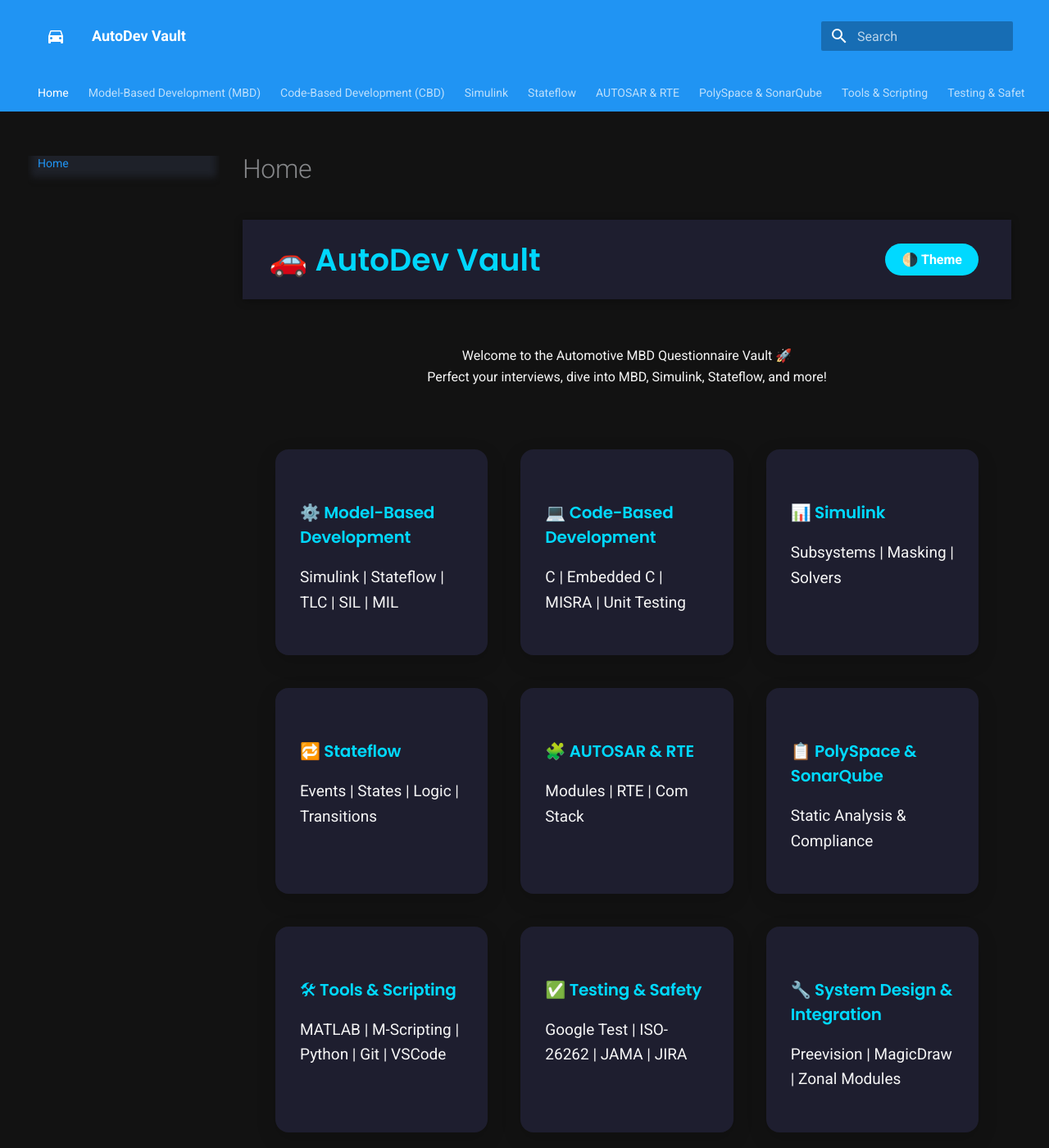
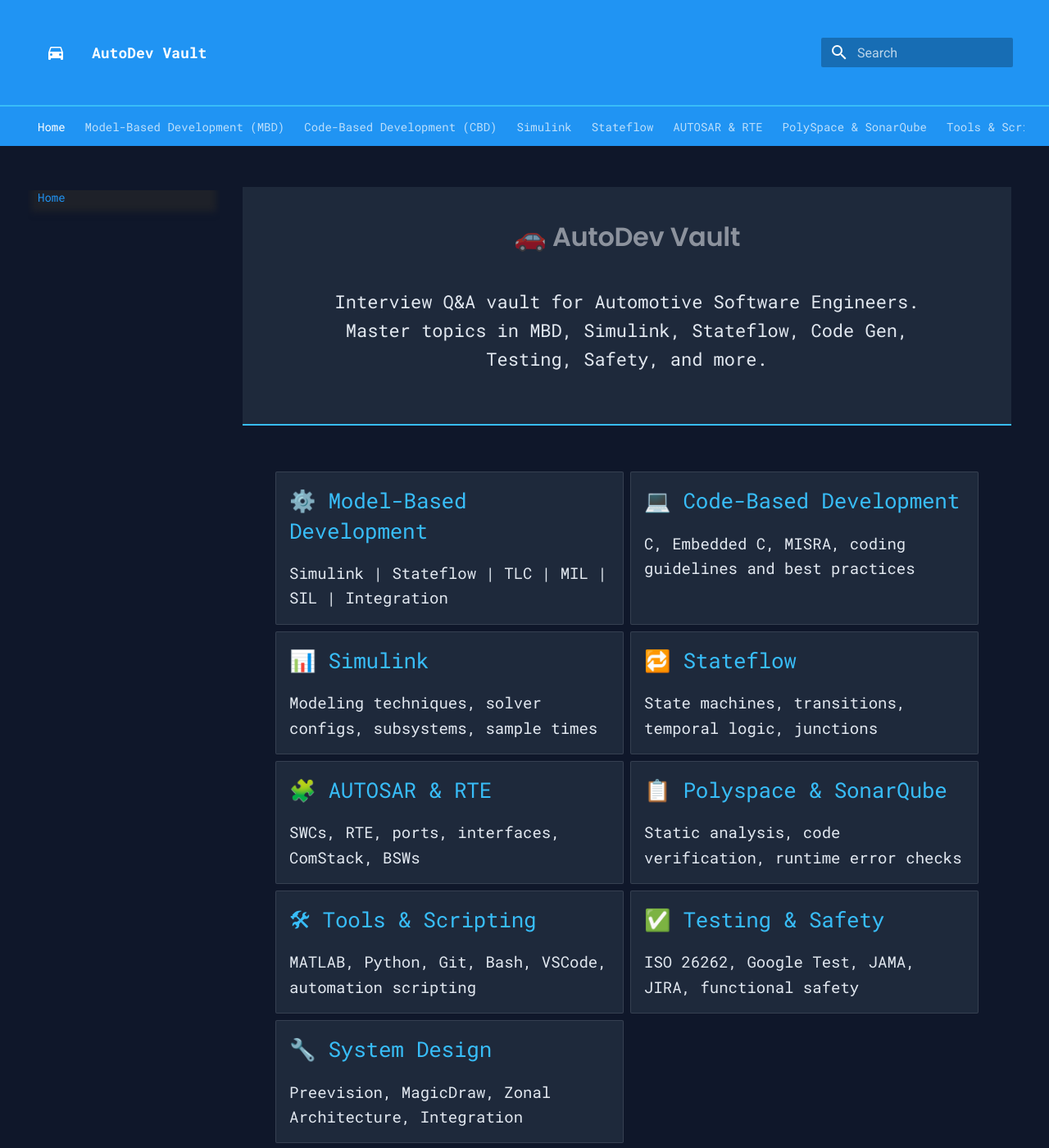
Before and after one commit to Mahija07/Automotive_MBD_questionnaire, an MkDocs documentation site: the page built from docs/index.md, in a window 1280 px wide and 1400 px high. Shown: the whole window at 82% size. Built offline with MkDocs 1.6.1 and Material for MkDocs 9.7.7, drawn with Linux system fonts in a browser that asks for light colours; some of the changed text lies outside the part shown.

Commit message:
Updated styles

```diff
--- a/docs/index.md
+++ b/docs/index.md
@@ -4,13 +4,13 @@
   <meta charset="UTF-8" />
   <meta name="viewport" content="width=device-width, initial-scale=1.0"/>
   <title>AutoDev Vault</title>
-  <link href="https://fonts.googleapis.com/css2?family=Poppins:wght@600&family=Roboto&display=swap" rel="stylesheet">
+  <link href="https://fonts.googleapis.com/css2?family=Roboto+Mono&family=Poppins:wght@600&display=swap" rel="stylesheet">
   <style>
     :root {
-      --bg-dark: #121212;
-      --card-dark: #1e1e2f;
-      --text-dark: #f5f5f5;
-      --accent-dark: #00d9ff;
+      --bg-dark: #0f172a;
+      --card-dark: #1e293b;
+      --text-dark: #e2e8f0;
+      --accent-dark: #38bdf8;
     }
 
     html[data-theme="dark"] {
@@ -22,82 +22,61 @@
 
     body {
       margin: 0;
-      font-family: 'Roboto', sans-serif;
+      font-family: 'Roboto Mono', monospace;
       background-color: var(--bg);
       color: var(--text);
-      transition: background-color 0.3s ease, color 0.3s ease;
     }
 
     header {
       background-color: var(--card);
-      position: sticky;
-      top: 0;
-      z-index: 1000;
-      padding: 1rem 2rem;
-      display: flex;
-      justify-content: space-between;
-      align-items: center;
-      box-shadow: 0 2px 10px rgba(0, 0, 0, 0.3);
+      padding: 2rem;
+      text-align: center;
+      border-bottom: 2px solid var(--accent);
     }
 
-    .logo {
+    header h1 {
       font-family: 'Poppins', sans-serif;
-      font-size: 1.8rem;
-      font-weight: 600;
+      font-size: 3rem;
       color: var(--accent);
-      animation: pulse 2s infinite alternate;
+      margin: 0;
     }
 
-    @keyframes pulse {
-      from { transform: scale(1); opacity: 0.8; }
-      to { transform: scale(1.05); opacity: 1; }
+    header p {
+      font-size: 1.1rem;
+      margin-top: 0.5rem;
+      max-width: 800px;
+      margin-left: auto;
+      margin-right: auto;
     }
 
-    .dark-toggle {
-      background: var(--accent);
-      border: none;
-      border-radius: 30px;
-      padding: 0.5rem 1rem;
-      color: #fff;
-      cursor: pointer;
-      font-weight: bold;
-      transition: background 0.3s;
-    }
-
-    .intro {
-      text-align: center;
-      padding: 2rem 1rem 1rem;
-      max-width: 900px;
-      margin: auto;
-    }
-
-    .topics {
+    .grid {
       display: grid;
       grid-template-columns: repeat(auto-fit, minmax(250px, 1fr));
       gap: 2rem;
       padding: 2rem;
+      max-width: 1200px;
+      margin: auto;
     }
 
     .card {
       background-color: var(--card);
-      border-radius: 16px;
+      border-left: 4px solid var(--accent);
+      border-radius: 10px;
       padding: 1.5rem;
-      box-shadow: 0 8px 24px rgba(0,0,0,0.15);
-      transition: transform 0.3s ease, box-shadow 0.3s ease;
-      cursor: pointer;
       text-decoration: none;
       color: inherit;
+      transition: all 0.3s ease;
     }
 
     .card:hover {
-      transform: translateY(-6px);
-      box-shadow: 0 12px 32px rgba(0,0,0,0.3);
+      transform: translateY(-5px);
+      background-color: #273549;
     }
 
-    .card h3 {
+    .card h2 {
+      font-size: 1.3rem;
+      color: var(--accent);
       margin-bottom: 0.5rem;
-      color: var(--accent);
-      font-family: 'Poppins', sans-serif;
     }
 
     .card p {
@@ -109,76 +88,59 @@
       text-align: center;
       padding: 2rem 1rem;
       font-size: 0.85rem;
-      color: #aaa;
-    }
-
-    .back-to-top {
-      position: fixed;
-      bottom: 20px;
-      right: 20px;
-      background-color: var(--accent);
-      color: white;
-      padding: 0.6rem 0.8rem;
-      border: none;
-      border-radius: 50%;
-      font-size: 1rem;
-      cursor: pointer;
-      display: none;
-      box-shadow: 0 4px 12px rgba(0,0,0,0.25);
-    }
-
-    .back-to-top.show {
-      display: block;
+      color: #888;
     }
   </style>
 </head>
 <body>
+
   <header>
-    <div class="logo">🚗 AutoDev Vault</div>
-    <button class="dark-toggle" onclick="toggleTheme()">🌗 Theme</button>
+    <h1>🚗 AutoDev Vault</h1>
+    <p>Interview Q&A vault for Automotive Software Engineers. Master topics in MBD, Simulink, Stateflow, Code Gen, Testing, Safety, and more.</p>
   </header>
 
-  <section class="intro">
-    <p>Welcome to the Automotive MBD Questionnaire Vault 🚀<br/>Perfect your interviews, dive into MBD, Simulink, Stateflow, and more!</p>
-  </section>
-
-  <section class="topics">
-    <a class="card" href="MBD.md"><h3>⚙️ Model-Based Development</h3><p>Simulink | Stateflow | TLC | SIL | MIL</p></a>
-    <a class="card" href="CBD.md"><h3>💻 Code-Based Development</h3><p>C | Embedded C | MISRA | Unit Testing</p></a>
-    <a class="card" href="Simulink.md"><h3>📊 Simulink</h3><p>Subsystems | Masking | Solvers</p></a>
-    <a class="card" href="Stateflow.md"><h3>🔁 Stateflow</h3><p>Events | States | Logic | Transitions</p></a>
-    <a class="card" href="autsar.md"><h3>🧩 AUTOSAR & RTE</h3><p>Modules | RTE | Com Stack</p></a>
-    <a class="card" href="polyspace.md"><h3>📋 PolySpace & SonarQube</h3><p>Static Analysis & Compliance</p></a>
-    <a class="card" href="tools.md"><h3>🛠 Tools & Scripting</h3><p>MATLAB | M-Scripting | Python | Git | VSCode</p></a>
-    <a class="card" href="testing.md"><h3>✅ Testing & Safety</h3><p>Google Test | ISO-26262 | JAMA | JIRA</p></a>
-    <a class="card" href="system.md"><h3>🔧 System Design & Integration</h3><p>Preevision | MagicDraw | Zonal Modules</p></a>
-  </section>
+  <main class="grid">
+    <a class="card" href="mbd.md">
+      <h2>⚙️ Model-Based Development</h2>
+      <p>Simulink | Stateflow | TLC | MIL | SIL | Integration</p>
+    </a>
+    <a class="card" href="cbd.md">
+      <h2>💻 Code-Based Development</h2>
+      <p>C, Embedded C, MISRA, coding guidelines and best practices</p>
+    </a>
+    <a class="card" href="simulink.md">
+      <h2>📊 Simulink</h2>
+      <p>Modeling techniques, solver configs, subsystems, sample times</p>
+    </a>
+    <a class="card" href="stateflow.md">
+      <h2>🔁 Stateflow</h2>
+      <p>State machines, transitions, temporal logic, junctions</p>
+    </a>
+    <a class="card" href="autsar.md">
+      <h2>🧩 AUTOSAR & RTE</h2>
+      <p>SWCs, RTE, ports, interfaces, ComStack, BSWs</p>
+    </a>
+    <a class="card" href="polyspace.md">
+      <h2>📋 Polyspace & SonarQube</h2>
+      <p>Static analysis, code verification, runtime error checks</p>
+    </a>
+    <a class="card" href="tools.md">
+      <h2>🛠 Tools & Scripting</h2>
+      <p>MATLAB, Python, Git, Bash, VSCode, automation scripting</p>
+    </a>
+    <a class="card" href="testing.md">
+      <h2>✅ Testing & Safety</h2>
+      <p>ISO 26262, Google Test, JAMA, JIRA, functional safety</p>
+    </a>
+    <a class="card" href="system.md">
+      <h2>🔧 System Design</h2>
+      <p>Preevision, MagicDraw, Zonal Architecture, Integration</p>
+    </a>
+  </main>
 
   <footer>
-    Made with ❤️ by Mahija · Powered by MkDocs & GitHub Pages
+    © 2025 AutoDev Vault · Made with ❤️ by Mahija · Powered by MkDocs & GitHub Pages
   </footer>
 
-  <button class="back-to-top" onclick="scrollToTop()">↑</button>
-
-  <script>
-    function toggleTheme() {
-      const html = document.documentElement;
-      const current = html.getAttribute('data-theme');
-      html.setAttribute('data-theme', current === 'dark' ? 'light' : 'dark');
-    }
-
-    const backToTop = document.querySelector('.back-to-top');
-    window.addEventListener('scroll', () => {
-      if (window.scrollY > 300) {
-        backToTop.classList.add('show');
-      } else {
-        backToTop.classList.remove('show');
-      }
-    });
-
-    function scrollToTop() {
-      window.scrollTo({ top: 0, behavior: 'smooth' });
-    }
-  </script>
 </body>
 </html>
```
